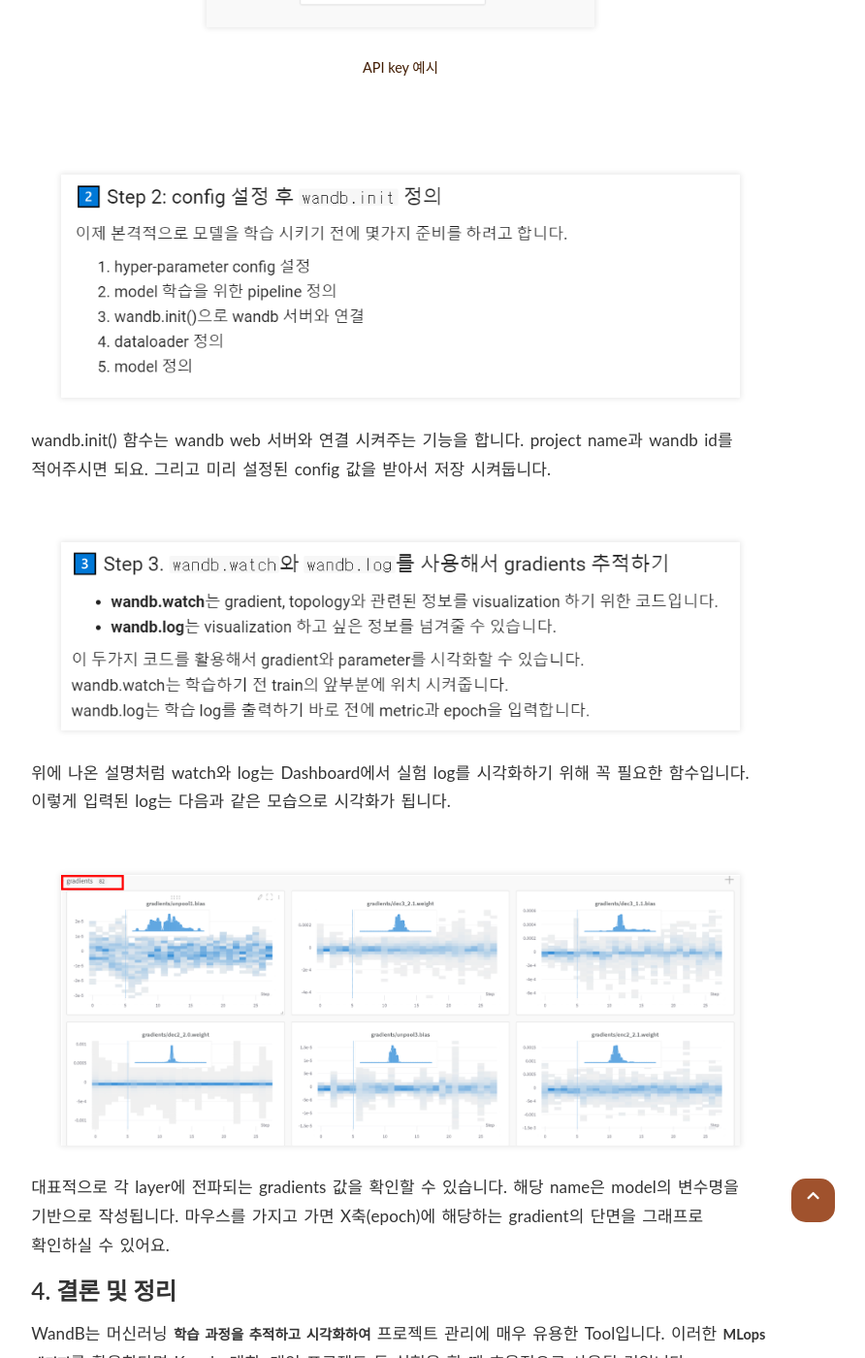
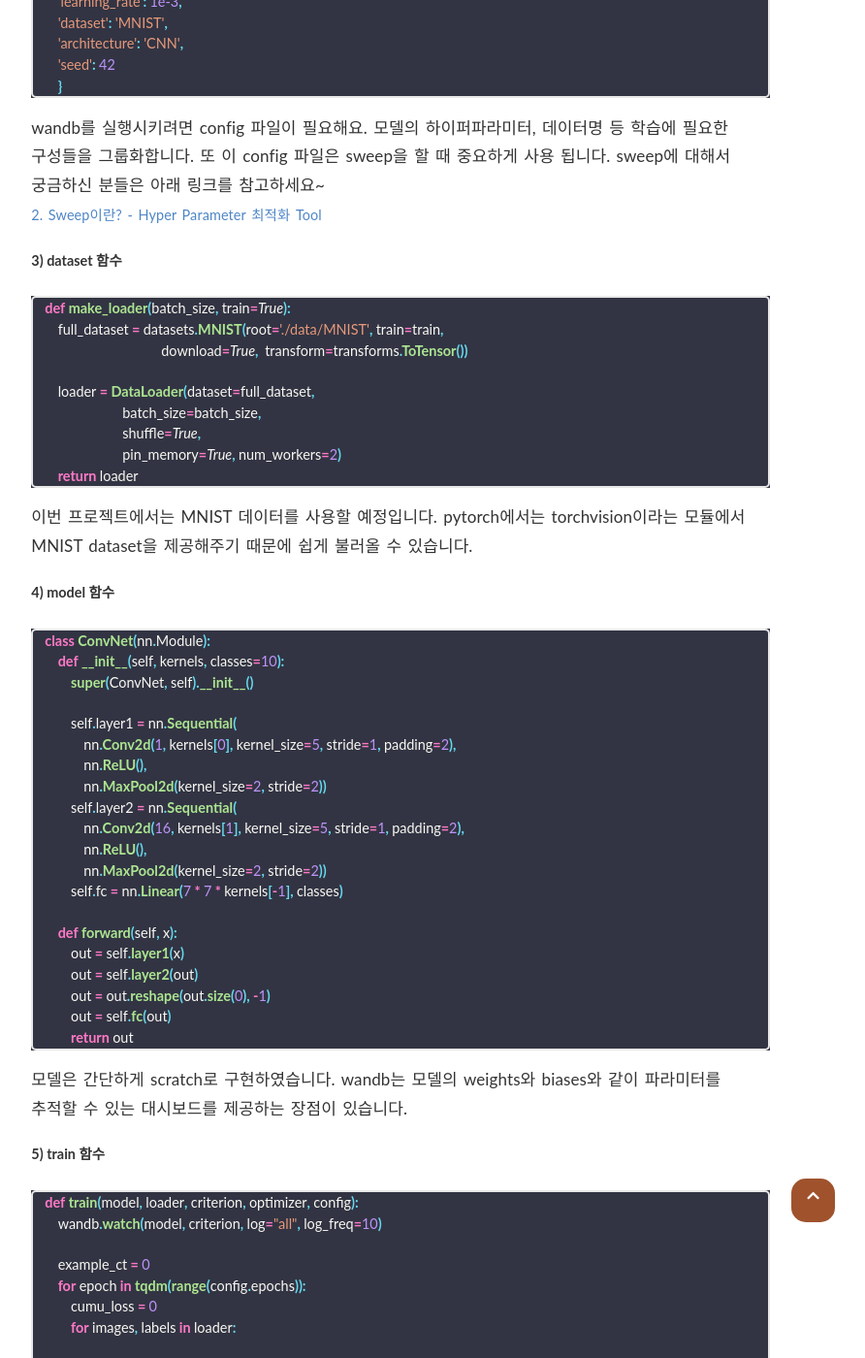
Before and after one commit to PEBpung/PEBpung.github.io, a Jekyll site: the page built from _posts/2021-10-06-WandB-1.md, in a window 1280 px wide and 1400 px high, scrolled down 7908 px. Shown: the whole window at 97% size, without its empty margins (227-1119 px from the left). Built offline with Jekyll 4.4.1, drawn with Linux system fonts in a browser that asks for light colours; nearby versions of some CDN libraries; some web fonts are replaced; comment, search, counter and statistics services are not loaded; some of the changed text lies outside the part shown.

Commit message:
[Update] wandb-1

````diff
--- a/_posts/2021-10-06-WandB-1.md
+++ b/_posts/2021-10-06-WandB-1.md
@@ -173,25 +173,23 @@
 
 
 
-### 3) Pytorch Tutorial with WandB
+## 3. Pytorch Tutorial with WandB
 
-WandB를 이용해서 간단한 프로젝트를 진행하도록 하겠습니다. 실습 노트북은 포스트 상단에 있는 링크를 클릭하시면 이동할 수 있습니다.
+WandB를 이용한 간단한 프로젝트를 진행하면서 설명드리겠습니다. 실습 노트북은 포스트 상단에 있는 링크를 클릭하시면 이동할 수 있습니다.
+
+### **1) wandb login**
+
+
+```python
+import wandb
+
+wandb.login()
+```
 
 
 
-
-
-<center><img src="/assets/img/2021-10-06/wandb-1/Untitled 7.png" width='700'></center>
-
-
-
-
-
-<center><img src="/assets/img/2021-10-06/wandb-1/Untitled 8.png" width='700'></center>
-
-
-
-wandb.login()을 실행하면 다음과 같은 화면이 나올겁니다.
+우선 wandb를 server와 연결 시키려면 login을 해야되요.
+wandb.login()을 실행하면 다음과 같은 화면이 나옵니다.
 
 
 
@@ -199,7 +197,7 @@
 
 
 
-이때 빈칸에 API key를 입력해야되는데 key는 파란색으로 표시된 링크로 들어가시면 받을 수 있어요. 아래 API key의 화면에서 복붙을 하시면 됩니다.
+이때 빈칸에 **API key**를 입력해야되요. key는 파란색으로 표시된 링크로 들어가시면 받을 수 있어요. 아래 API key의 화면에서 복붙을 하시면 됩니다.
 
 
 
@@ -207,40 +205,138 @@
   <center><img src="/assets/img/2021-10-06/wandb-1/key.png" width='400'></center>
   <center><figcaption>API key 예시</figcaption></center>
 </figure>
+wandb login이 완료되었다면 다음에는 login을 굳이 하지 않아도 되요!
+
+### **2) config setting**
+
+```python
+config  = {
+    'epochs': 5,
+    'classes':10,
+    'batch_size': 128,
+    'kernels': [16, 32],
+    'weight_decay': 0.0005,
+    'learning_rate': 1e-3,
+    'dataset': 'MNIST',
+    'architecture': 'CNN',
+    'seed': 42
+    }
+```
+
+wandb를 실행시키려면 config 파일이 필요해요. 모델의 하이퍼파라미터, 데이터명 등 학습에 필요한 구성들을 그룹화합니다. 또 이 config 파일은 sweep을 할 때 중요하게 사용 됩니다. sweep에 대해서 궁금하신 분들은 아래 링크를 참고하세요~
+
+[2. Sweep이란? - Hyper Parameter 최적화 Tool](https://pebpung.github.io/wandb/2021/10/10/WandB-2.html)
+
+### **3) dataset 함수**
+
+```python
+def make_loader(batch_size, train=True):
+    full_dataset = datasets.MNIST(root='./data/MNIST', train=train,
+                                    download=True,  transform=transforms.ToTensor())
+
+    loader = DataLoader(dataset=full_dataset,
+                        batch_size=batch_size,
+                        shuffle=True,
+                        pin_memory=True, num_workers=2)
+    return loader
+```
+
+이번 프로젝트에서는 MNIST 데이터를 사용할 예정입니다. pytorch에서는 torchvision이라는 모듈에서 MNIST dataset을 제공해주기 때문에 쉽게 불러올 수 있습니다.
+
+### **4) model 함수**
+
+```python
+class ConvNet(nn.Module):
+    def __init__(self, kernels, classes=10):
+        super(ConvNet, self).__init__()
+
+        self.layer1 = nn.Sequential(
+            nn.Conv2d(1, kernels[0], kernel_size=5, stride=1, padding=2),
+            nn.ReLU(),
+            nn.MaxPool2d(kernel_size=2, stride=2))
+        self.layer2 = nn.Sequential(
+            nn.Conv2d(16, kernels[1], kernel_size=5, stride=1, padding=2),
+            nn.ReLU(),
+            nn.MaxPool2d(kernel_size=2, stride=2))
+        self.fc = nn.Linear(7 * 7 * kernels[-1], classes)
+
+    def forward(self, x):
+        out = self.layer1(x)
+        out = self.layer2(out)
+        out = out.reshape(out.size(0), -1)
+        out = self.fc(out)
+        return out
+```
+
+모델은 간단하게 scratch로 구현하였습니다. wandb는 모델의 weights와 biases와 같이 파라미터를 추적할 수 있는 대시보드를 제공하는 장점이 있습니다.
+
+### **5) train 함수**
+
+```python
+def train(model, loader, criterion, optimizer, config):
+    wandb.watch(model, criterion, log="all", log_freq=10)
+
+    example_ct = 0
+    for epoch in tqdm(range(config.epochs)):
+        cumu_loss = 0
+        for images, labels in loader:
+
+            images, labels = images.to(device), labels.to(device)
+
+            outputs = model(images)
+            loss = criterion(outputs, labels)
+            cumu_loss += loss.item()
+
+            optimizer.zero_grad()
+            loss.backward()
+
+            optimizer.step()
+
+            example_ct +=  len(images)
+
+        avg_loss = cumu_loss / len(loader)
+        wandb.log({"loss": avg_loss}, step=epoch)
+        print(f"TRAIN: EPOCH {epoch + 1:04d} / {config.epochs:04d} | Epoch LOSS {avg_loss:.4f}")
+```
+
+train 함수에서는 model, loader, criterion, optimizer, config을 매개변수로 받아서 학습을 진행합니다. tqdm을 사용해서 진행 속도를 시각화 했습니다. 그리고 wandb.log() 함수가 loss 그래프를 시각화 할 수 있도록 도와주는 함수입니다. 여기선 epoch을 step으로 받고 avg_loss를 기록하고 있네요.
+
+### **6) run 함수**
+
+```python
+def run(config=None):
+    wandb.init(project='test-pytorch', entity='pebpung', config=config)
+
+    config = wandb.config
+
+    train_loader = make_loader(batch_size=config.batch_size, train=True)
+    test_loader = make_loader(batch_size=config.batch_size, train=False)
+
+    model = ConvNet(config.kernels, config.classes).to(device)
+    criterion = nn.CrossEntropyLoss()
+    optimizer = torch.optim.Adam(model.parameters(), lr=config.learning_rate)
+
+    train(model, train_loader, criterion, optimizer, config)
+    test(model, test_loader)
+    return model
+```
+
+모든 합수가 정의 됐다면 wandb를 실행시키는 일 만 남았습니다. 위의 함수를 실행 시키면 학습이 진행되면서 wandb에 기록이 됩니다. 그 전에 wandb.init()을 정의해야합니다.
+
+wandb.init() 함수는 wandb web 서버와 연결 시켜주는 기능을 합니다. project name과 wandb id를 적어주시면 됩니다. 그리고 미리 설정된 config 값을 받아서 저장 시켜둡니다.
 
 
-
-<center><img src="/assets/img/2021-10-06/wandb-1/Untitled 9.png" width='700'></center>
-
-
-
-wandb.init() 함수는 wandb web 서버와 연결 시켜주는 기능을 합니다. project name과 wandb id를 적어주시면 되요. 그리고 미리 설정된 config 값을 받아서 저장 시켜둡니다.
-
-
-
-<center><img src="/assets/img/2021-10-06/wandb-1/Untitled 10.png" width='700'></center>
-
-
-
-위에 나온 설명처럼 watch와 log는 Dashboard에서 실험 log를 시각화하기 위해 꼭 필요한 함수입니다. 이렇게 입력된 log는 다음과 같은 모습으로 시각화가 됩니다.
-
-
-
-<center><img src="/assets/img/2021-10-06/wandb-1/gradient.png" width='700'></center>
-
-
-
-대표적으로 각 layer에 전파되는 gradients 값을 확인할 수 있습니다. 해당 name은 model의 변수명을 기반으로 작성됩니다. 마우스를 가지고 가면 X축(epoch)에 해당하는 gradient의 단면을 그래프로 확인하실 수 있어요.
 
 
 
 ## 4. 결론 및 정리
 
-WandB는 머신러닝 **학습 과정을 추적하고 시각화하여** 프로젝트 관리에 매우 유용한 Tool입니다. 이러한 **MLops 패키지**를 활용한다면 Kaggle 대회, 개인 프로젝트 등 실험을 할 때 효율적으로 사용될 것입니다.
+<center><img src="/assets/img/2021-10-06/wandb-1/gradient.png" width='700'></center>
 
+wandb와 watch와 log는 Dashboard에서 실험 log를 시각화하는 역할을 수행합니다.  대표적으로 각 layer에 전파되는 gradients 값을 확인할 수 있습니다. 해당 name은 model의 변수명을 기반으로 작성됩니다. 마우스를 가지고 가면 X축(epoch)에 해당하는 gradient의 단면을 그래프로 확인하실 수 있습니다.
+이렇게 학습 기록과 모델의 파라미터를 시각화할 수 있다면 모델 분석을 하기에 매우 유리합니다. Vanishing 문제와 Exploding 문제가 발생하면 즉각 발견할 수 있고 인터넷만 있다면 어디서든 실시간으로 학습 log를 확인할 수 있습니다.
+이렇듯 WandB는 머신러닝 **학습 과정을 추적하고 시각화하여** 프로젝트 관리에 매우 유용한 Tool입니다. 이러한 **MLops 패키지**를 활용한다면 Kaggle 대회, 개인 프로젝트 등 실험을 할 때 효율적으로 사용될 것입니다.
 
 <center><img src="/assets/img/2021-10-06/wandb-1/Untitled 11.png" width='700'></center>
 
-
-
-또한 WandB에는**Sweep**이라는 hyper-parameter optimization Tool이 존재합니다. 맨 앞에서 언급했던 것 처럼 일일이 사람이 hyper-parameter를 tuning하는 작업은 **매우 비효율적**입니다. 다음 글에서는 **hyper-parameter**란 무엇인지 설명하고 **Sweep**을 다뤄볼 예정입니다.
+또한 WandB에는**Sweep**이라는 hyper-parameter optimization Tool이 존재합니다. 맨 앞에서 언급했던 것 처럼 일일이 사람이 hyper-parameter를 tuning하는 작업은 **매우 비효율적**입니다. 다음 글에서는 **hyper-parameter**란 무엇인지 설명하고 **Sweep**을 다뤄보겠습니다.
````
